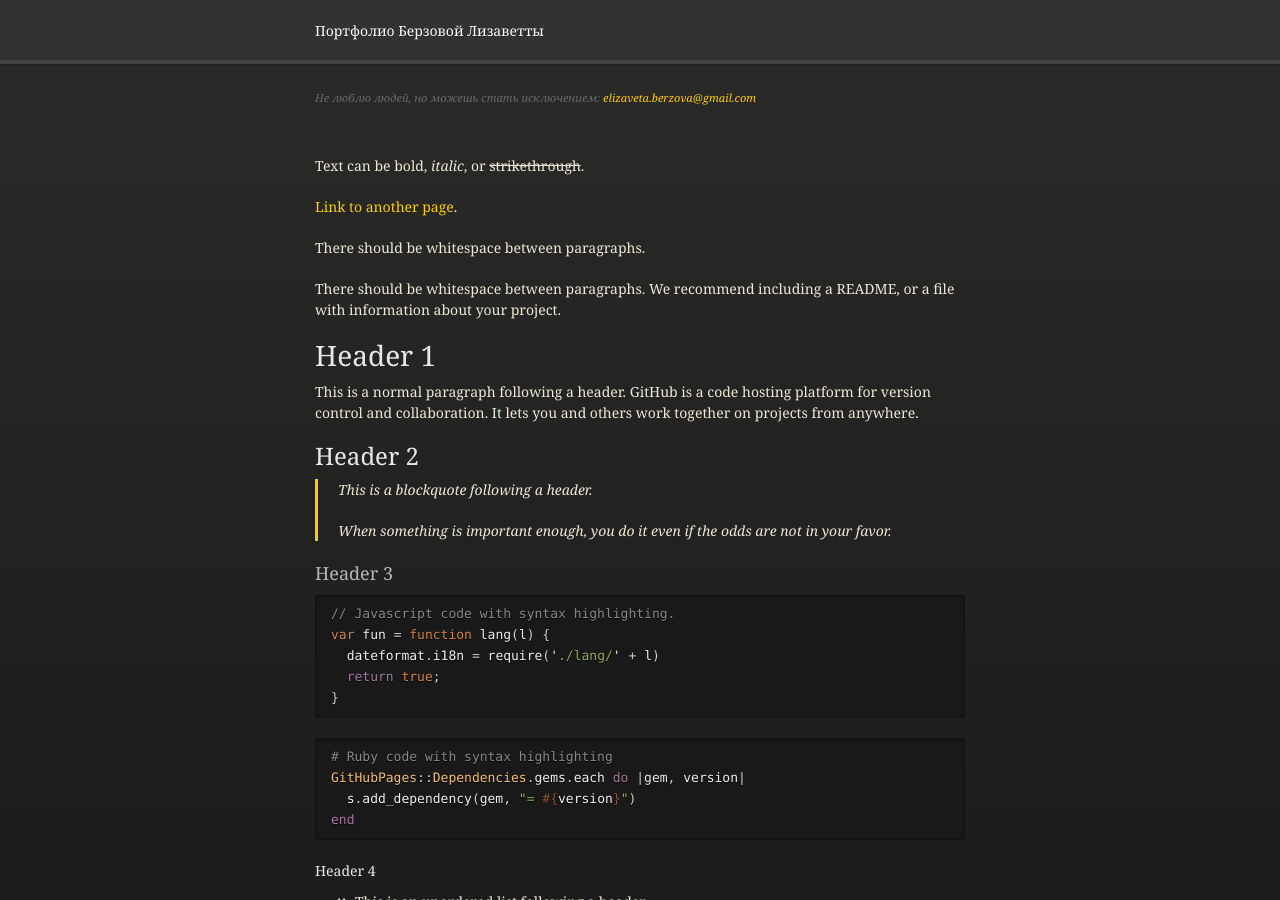
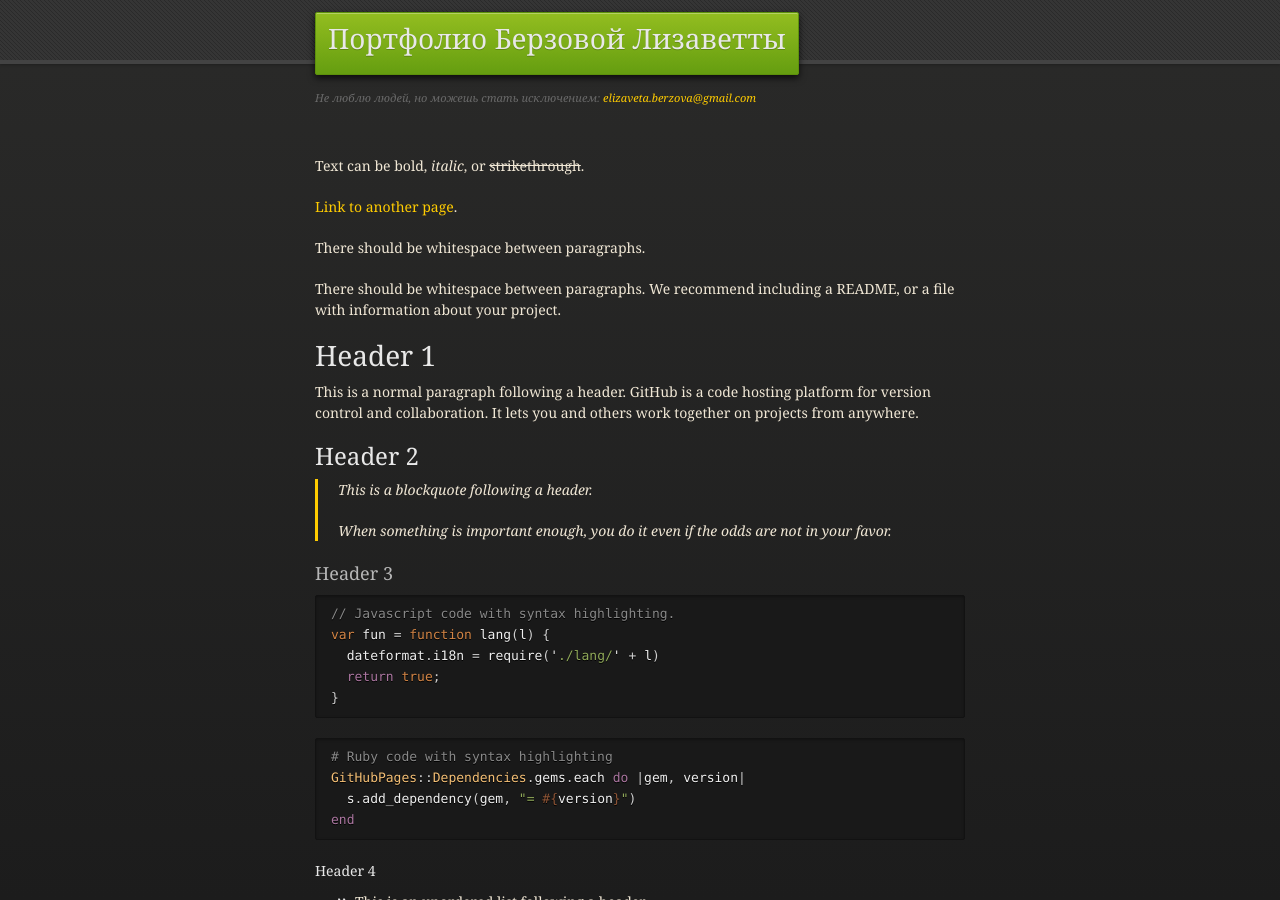
Before and after one commit to lizavetta2008/lizavetta2008.github.io, a Jekyll site: the page built from index.md, in a window 1280 px wide and 900 px high. Built offline with Jekyll 4.4.1, drawn with Linux system fonts in a browser that asks for light colours.

Commit message:
Update default.html

```diff
--- a/_layouts/default.html
+++ b/_layouts/default.html
@@ -21,7 +21,7 @@
     <div id="header">
       <nav>
         <ul>
-          <li class="fork">Портфолио Берзовой Лизаветты</li>
+          <li class="fork"><a href="https://lizavetta2008.github.io/"><h1>Портфолио Берзовой Лизаветты</h1></a></li>
         </ul>
       </nav>
     </div>
```
